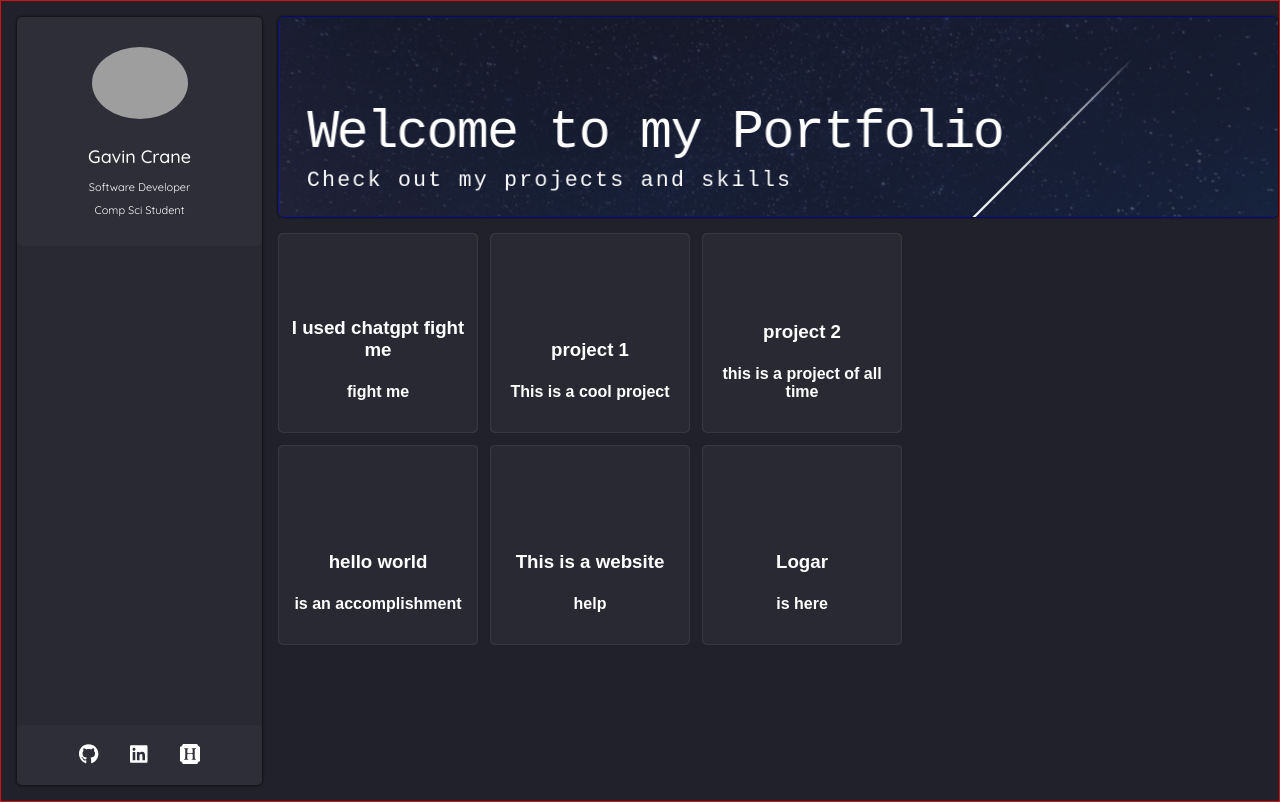
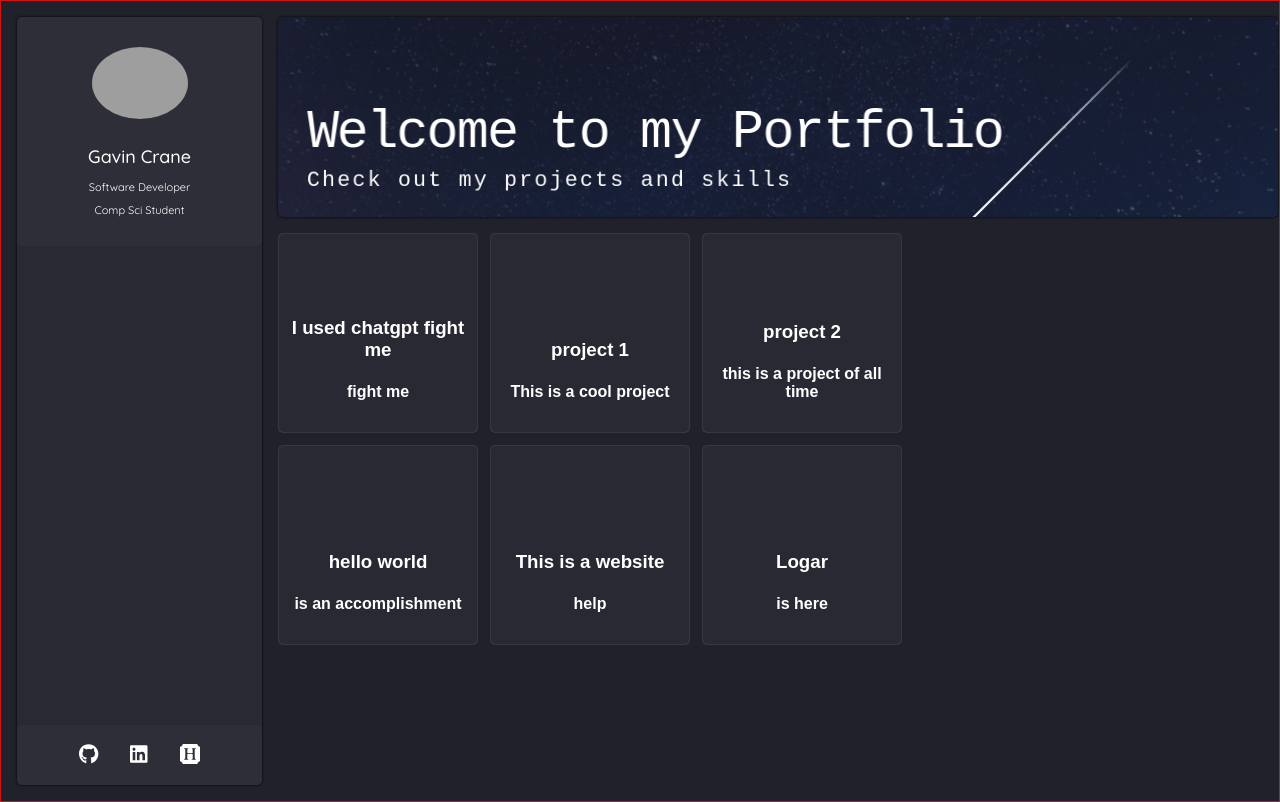
Before and after one commit to gavin-crane/portfolio-page, a React (Create React App) app in the folder portfolio-site/: page / in a window 1280 px wide. Built offline with nearby package versions, Linux system fonts and the light colour scheme; grey boxes are pictures that could not be loaded.

Commit message:
removed highlighted bordes of physics playground

```diff
--- a/portfolio-site/src/components/physicsPlayground/physicsPlayground.js
+++ b/portfolio-site/src/components/physicsPlayground/physicsPlayground.js
@@ -65,27 +65,27 @@ export const PhysicsPlayground = () => {
     const floor = Bodies.rectangle(0, 0, 2000, 1, {
       isStatic: true,
       render: {
-        fillStyle: 'blue',
+        visible: false
       }
     });
 
     const ceiling = Bodies.rectangle(0, 200, 2000, 1, {
         isStatic: true,
         render: {
-          fillStyle: 'blue',
+          visible: false
         }
       });
     const leftWall = Bodies.rectangle(0, 0, 1, 400, {
         isStatic: true,
         render: {
-          fillStyle: 'blue',
+          visible: false
         }
       });
 
     const rightWall = Bodies.rectangle(2000, 0, 1, 400, {
         isStatic: true,
         render: {
-          fillStyle: 'blue',
+          visible: false
         }
       });
 
```
